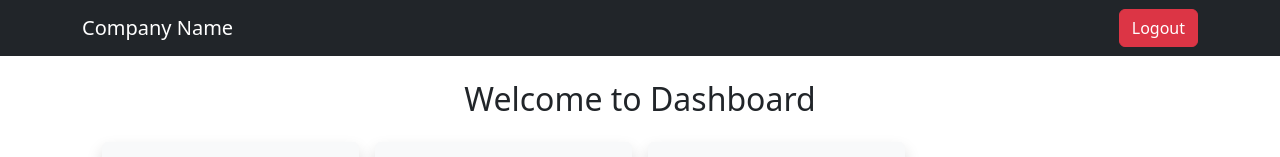
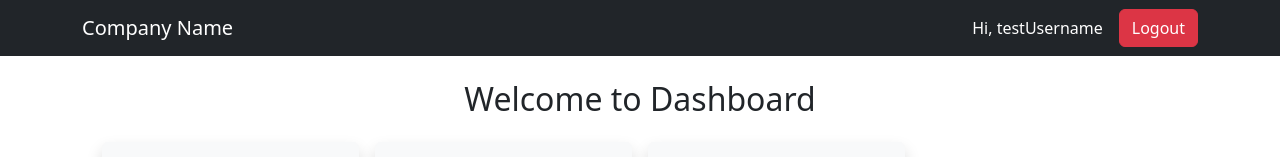
Before and after one commit to Mic12321/prac_proj_2, a React (Vite) app in the folder staff-web/: page /login in a window 1280 px wide. Both pictures are taken after typing "Sample", "Sample123" into the empty fields and a click on the button "Login". Shown: the top 157 px of the page. Built offline with nearby package versions, Linux system fonts and the light colour scheme.

Commit message:
Display username next to logout button in Navbar

```diff
--- a/staff-web/src/App.tsx
+++ b/staff-web/src/App.tsx
@@ -16,9 +16,14 @@ function App() {
   const [isAuthenticated, setIsAuthenticated] = useState(false);
   const [isAdmin, setIsAdmin] = useState(false);
 
+  //
+  const [username, setUsername] = useState("testUsername");
+
   return (
     <Router>
-      {isAuthenticated && <Navbar setIsAuthenticated={setIsAuthenticated} />}
+      {isAuthenticated && (
+        <Navbar setIsAuthenticated={setIsAuthenticated} username={username} />
+      )}
 
       <div className="container mt-4">
         <Routes>
--- a/staff-web/src/components/Navbar.tsx
+++ b/staff-web/src/components/Navbar.tsx
@@ -4,9 +4,10 @@ import "bootstrap/dist/css/bootstrap.min.css";
 
 interface NavbarProps {
   setIsAuthenticated: (auth: boolean) => void;
+  username: string;
 }
 
-const Navbar: React.FC<NavbarProps> = ({ setIsAuthenticated }) => {
+const Navbar: React.FC<NavbarProps> = ({ setIsAuthenticated, username }) => {
   const navigate = useNavigate();
 
   const handleLogout = () => {
@@ -16,13 +17,16 @@ const Navbar: React.FC<NavbarProps> = ({ setIsAuthenticated }) => {
 
   return (
     <nav className="navbar navbar-expand-lg navbar-dark bg-dark">
-      <div className="container">
+      <div className="container d-flex justify-content-between align-items-center">
         <Link className="navbar-brand" to="/home">
           Company Name
         </Link>
-        <button className="btn btn-danger" onClick={handleLogout}>
-          Logout
-        </button>
+        <div className="d-flex align-items-center">
+          <span className="text-white me-3">Hi, {username}</span>
+          <button className="btn btn-danger" onClick={handleLogout}>
+            Logout
+          </button>
+        </div>
       </div>
     </nav>
   );
```
